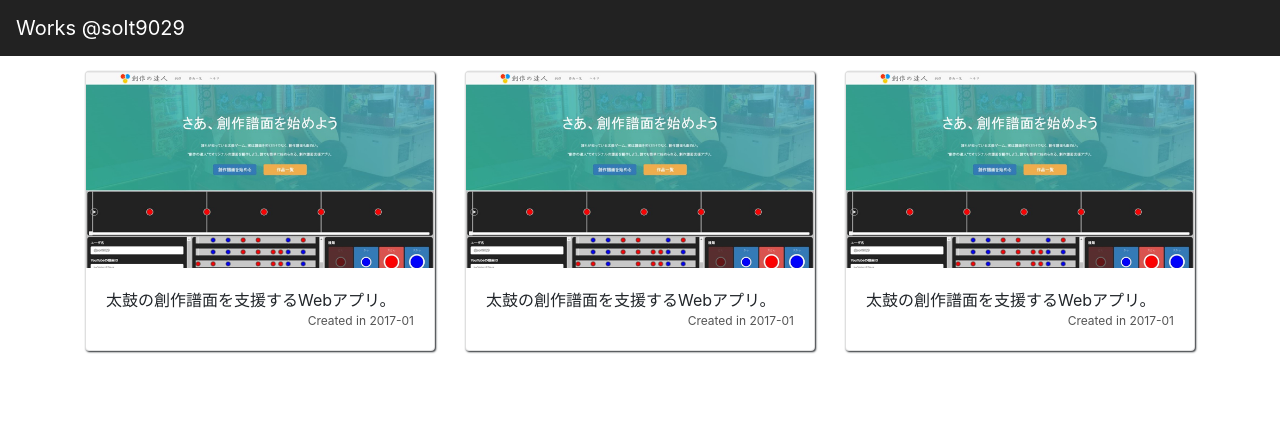
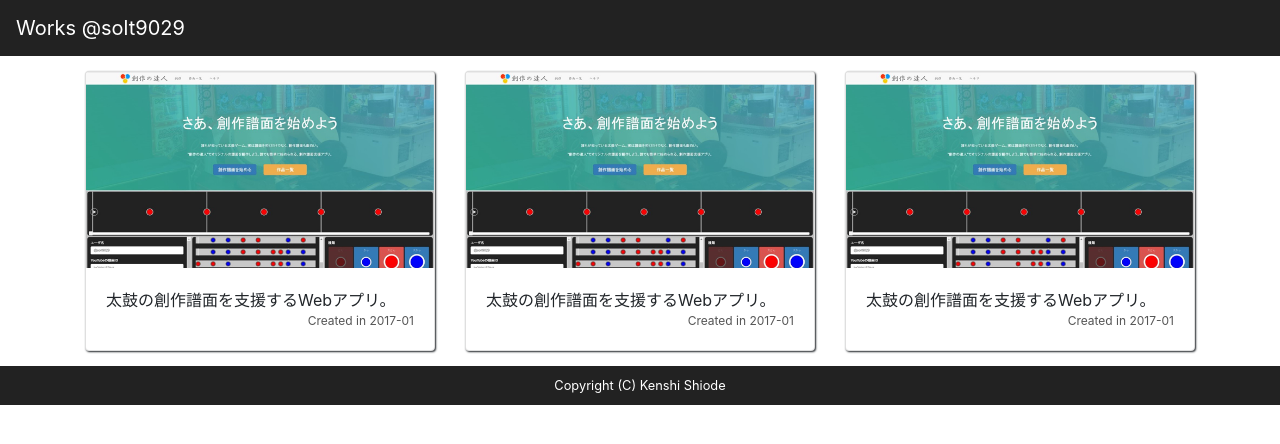
Before and after one commit to solt9029/Works, a React (Create React App) app: page / in a window 1280 px wide. Shown: the top 444 px of the page. Built offline with nearby package versions, Linux system fonts and the light colour scheme.

Commit message:
WorksFooter

```diff
--- a/src/components/App/App.js
+++ b/src/components/App/App.js
@@ -2,6 +2,7 @@ import React, { Component } from 'react';
 import './App.css';
 import Work from '../Work/Work';
 import WorksNavbar from '../WorksNavbar/WorksNavbar';
+import WorksFooter from '../WorksFooter/WorksFooter';
 import { Container, Row } from 'reactstrap';
 import editmaster from '../../images/editmaster.jpg';
 
@@ -17,6 +18,7 @@ export default class App extends Component {
             <Work image={editmaster} desc="太鼓の創作譜面を支援するWebアプリ。" date="2017-01" />
           </Row>
         </Container>
+        <WorksFooter />
       </div>
     );
   }
--- /dev/null
+++ b/src/components/WorksFooter/WorksFooter.css
@@ -0,0 +1,6 @@
+.footer {
+  text-align: center;
+  padding: 10px;
+  background: #222;
+  color: #fff;
+}
--- /dev/null
+++ b/src/components/WorksFooter/WorksFooter.js
@@ -0,0 +1,13 @@
+import React, { Component } from 'react';
+import './WorksFooter.css';
+import { Container } from 'reactstrap';
+
+export default class WorksFooter extends Component {
+  render() {
+    return (
+      <Container fluid className="footer">
+        <small>Copyright (C) Kenshi Shiode</small>
+      </Container>
+    );
+  }
+}
```
Also changed, not shown: src/index.js (line endings or trailing spaces), 1 other file (tests, documents, lock files or other folders).
